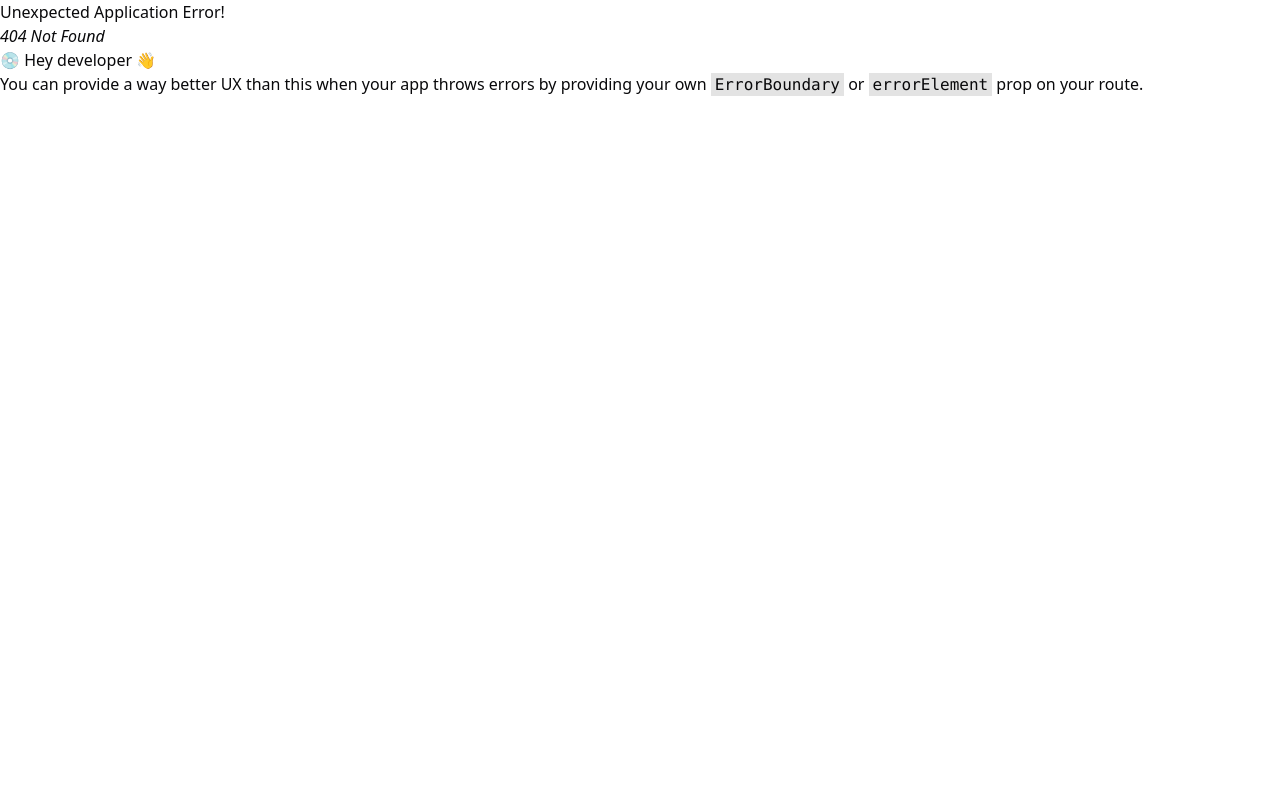
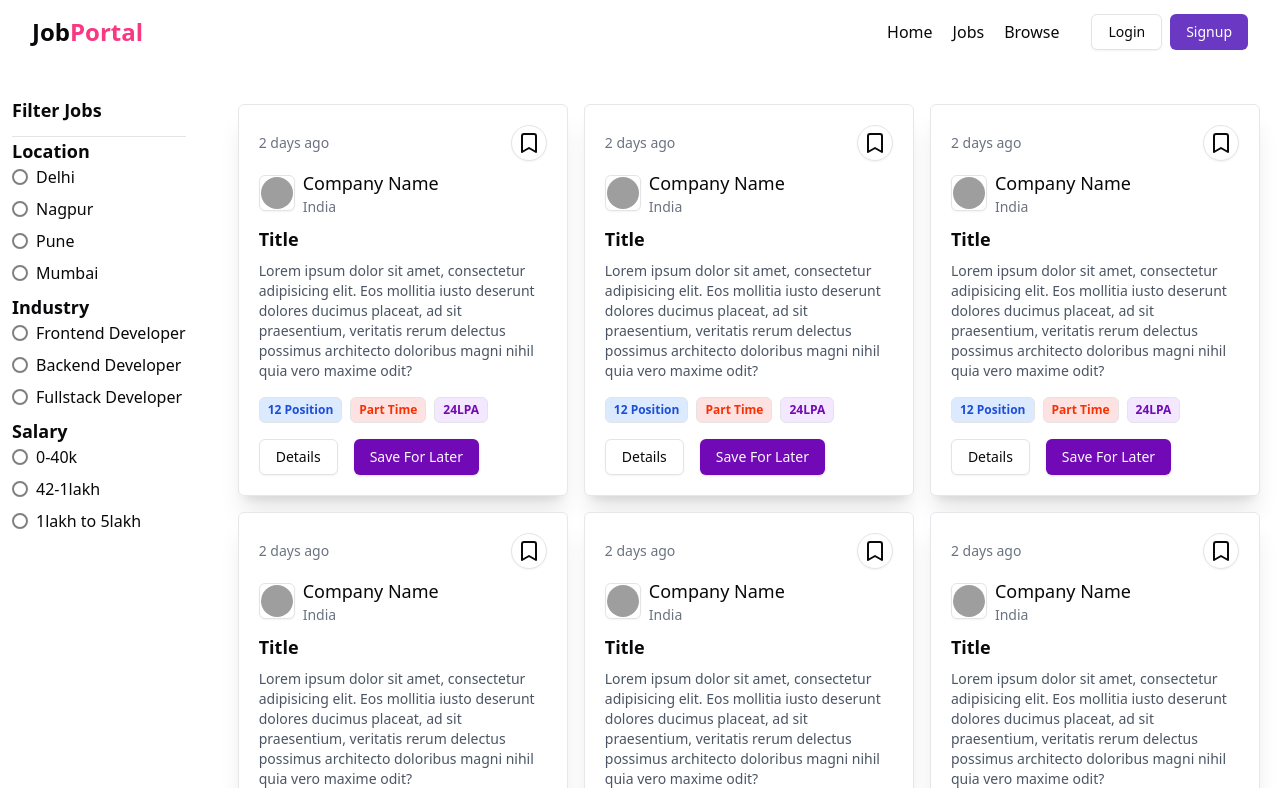
Before and after one commit to somesh-mesh/Job_portal_frontend_backend, a React (Vite) app in the folder Frontend/: page /jobs in a window 1280 px wide. Before the commit this address had no page. Built offline with nearby package versions, Linux system fonts and the light colour scheme; grey boxes are pictures that could not be loaded.

Commit message:
pages, routes and components added for jobs

```diff
--- /dev/null
+++ b/Frontend/src/components/FilterCard.jsx
@@ -0,0 +1,61 @@
+import { Label } from '@radix-ui/react-label';
+import { RadioGroup, RadioGroupItem } from '@radix-ui/react-radio-group';
+import React from 'react';
+
+const filterData = [
+    {
+        filterType: "Location",
+        array: ["Delhi", "Nagpur", "Pune", "Mumbai"]
+    },
+    {
+        filterType: "Industry",
+        array: ["Frontend Developer", "Backend Developer", "Fullstack Developer"]
+    },
+    {
+        filterType: "Salary",
+        array: ["0-40k", "42-1lakh", "1lakh to 5lakh"]
+    }
+];
+
+const FilterCard = () => {
+    return (
+        <div className='w-full bg-white p-3 rounded-medium'>
+            <h1 className='font-bold text-lg'>Filter Jobs</h1>
+            <hr className='mt-3' />
+            <RadioGroup>
+                {
+                    filterData.map((data, index) => (
+                        <div key={index}>
+                            <h1 className='font-bold text-lg'>{data.filterType}</h1>
+                            {
+                                data.array.map((item, subIndex) => (
+                                    <div key={subIndex} style={{ display: 'flex', alignItems: 'center', marginBottom: '8px' }}>
+                                        <RadioGroupItem
+                                            id={`${data.filterType}-${item}`}
+                                            value={item}
+                                            style={{
+                                                width: '16px',
+                                                height: '16px',
+                                                borderRadius: '50%',
+                                                border: '2px solid grey',
+                                                marginRight: '8px',
+                                                appearance: 'none',
+                                                display: 'inline-block',
+                                                verticalAlign: 'middle',
+                                                backgroundColor: 'white',
+                                                position: 'relative'
+                                            }}
+                                        />
+                                        <Label htmlFor={`${data.filterType}-${item}`}>{item}</Label>
+                                    </div>
+                                ))
+                            }
+                        </div>
+                    ))
+                }
+            </RadioGroup>
+        </div>
+    );
+};
+
+export default FilterCard;
--- /dev/null
+++ b/Frontend/src/components/Job.jsx
@@ -0,0 +1,61 @@
+import React from 'react';
+import { Button } from './ui/button';
+import {Bookmark } from 'lucide-react';
+import { Avatar, AvatarImage, AvatarFallback } from '@radix-ui/react-avatar';
+import { Badge } from './ui/badge';
+
+const Job = () => {
+    return (
+        <div className='p-5 rounded-md shadow-xl bg-white border border-gray-200'>
+            <div className="flex items-center justify-between">
+                <p className='text-sm text-gray-500'>2 days ago</p>
+                <Button variant="outline" className="rounded-full" size="icon">
+                    <Bookmark />
+                </Button>
+            </div>
+
+            <div className="flex items-center gap-2 my-2">
+                <Button variant="outline" size="icon" className="p-0"> {/* Removed excessive padding */}
+                    <Avatar className="w-8 h-8"> {/* Ensure avatar has a defined size */}
+                        <AvatarImage
+                            src="https://static.vecteezy.com/system/resources/thumbnails/008/214/517/small_2x/abstract-geometric-logo-or-infinity-line-logo-for-your-company-free-vector.jpg"
+                            alt="Avatar"
+                            className="w-full h-full object-cover rounded-full" // Ensure the image fits within the avatar
+                        />
+                        <AvatarFallback className="bg-gray-200 text-gray-500">A</AvatarFallback>
+                    </Avatar>
+                </Button>
+                <div className="">
+                    <h1 className='font-medium text-lg '>
+                        Company Name
+                    </h1>
+                    <p className='text-sm text-gray-500'>India</p>
+                </div>
+            </div>
+
+            <div className="">
+                <h1 className='font-bold text-lg my-2'>Title</h1>
+                <p className='text-sm text-gray-600'>Lorem ipsum dolor sit amet, consectetur adipisicing elit. Eos mollitia iusto deserunt dolores ducimus placeat, ad sit praesentium, veritatis rerum delectus possimus architecto doloribus magni nihil quia vero maxime odit?</p>
+            </div>
+
+            <div className='flex items-center gap-2 mt-4'>
+                {/* Badges with better styling */}
+                <Badge className='bg-blue-100 text-blue-700 font-bold px-2 py-1 rounded-md' variant="ghost">
+                    12 Position
+                </Badge>
+                <Badge className='bg-red-100 text-[#f83002] font-bold px-2 py-1 rounded-md' variant="ghost">
+                    Part Time
+                </Badge>
+                <Badge className='bg-purple-100 text-[#7209b7] font-bold px-2 py-1 rounded-md' variant="ghost">
+                    24LPA
+                </Badge>
+            </div>
+            <div className="flex items-center gap-4 mt-4" >
+            <Button variant="outline">Details</Button>
+            <Button className="bg-[#7209b7]">Save For Later</Button>
+            </div>
+        </div>
+    );
+};
+
+export default Job;
--- /dev/null
+++ b/Frontend/src/components/Jobs.jsx
@@ -0,0 +1,37 @@
+import React from 'react';
+import Navbar from './shared/Navbar';
+import FilterCard from './FilterCard.jsx';
+import Job from './Job.jsx';
+
+const jobsArray = [1, 2, 3, 4, 5, 6, 7, 8];
+
+const Jobs = () => {
+    return (
+        <div>
+            <Navbar />
+            <div className='max-w-7xl mx-auto mt-5'>
+                <div className='flex gap-5'>
+                    <div className='w-20%'>
+                        <FilterCard />
+                    </div>
+
+                    {jobsArray.length <= 0 ? (
+                        <span>Job Not Found</span>
+                    ) : (
+                        <div className="flex-1 h-[88vh] overflow-y-auto p-5">
+                            <div className="grid grid-cols-3 gap-4">
+                                {jobsArray.map((item, index) => (
+                                    <div key={index}>
+                                        <Job item={item} index={index} />
+                                    </div>
+                                ))}
+                            </div>
+                        </div>
+                    )}
+                </div>
+            </div>
+        </div>
+    );
+};
+
+export default Jobs;
--- a/Frontend/src/components/home.jsx
+++ b/Frontend/src/components/home.jsx
@@ -3,6 +3,7 @@ import Navbar from './shared/Navbar'
 import HeroSection from './HeroSection'
 import CategoryCarousel from './CategoryCarousel'
 import LatestJobs from './LatestJobs'
+import Footer from './shared/Footer.jsx'
 
 const home = () => {
   return (
@@ -11,6 +12,7 @@ const home = () => {
       <HeroSection />
       <CategoryCarousel />
       <LatestJobs />
+      <Footer/>
       </div>
   )
 }
--- /dev/null
+++ b/Frontend/src/components/shared/Footer.jsx
@@ -0,0 +1,58 @@
+import React from 'react'
+
+const Footer = () => {
+    return (
+        <footer className="bg-gray-800 text-white py-10">
+          <div className="max-w-7xl mx-auto px-4 sm:px-6 lg:px-8">
+            <div className="grid grid-cols-1 md:grid-cols-3 gap-8">
+              {/* Column 1 */}
+              <div>
+                <h2 className="text-lg font-semibold mb-4">About Us</h2>
+                <p className="text-sm text-gray-400">
+                 Lorem ipsum dolor sit amet consectetur adipisicing elit. Aspernatur, ipsam dignissimos unde dolor molestias possimus id minima ea maxime fugiat voluptatibus eligendi dolore culpa eius ducimus harum rerum explicabo aliquam.
+                </p>
+              </div>
+
+              {/* Column 2 */}
+              <div>
+                <h2 className="text-lg font-semibold mb-4">Quick Links</h2>
+                <ul className="text-sm text-gray-400 space-y-2">
+                  <li><a href="#home" className="hover:text-blue-400">Home</a></li>
+                  <li><a href="#about" className="hover:text-blue-400">About</a></li>
+                  <li><a href="#services" className="hover:text-blue-400">Services</a></li>
+                  <li><a href="#contact" className="hover:text-blue-400">Contact</a></li>
+                </ul>
+              </div>
+
+              {/* Column 3 */}
+              <div>
+                <h2 className="text-lg font-semibold mb-4">Follow Us</h2>
+                <div className="flex space-x-4">
+                  <a href="#" className="hover:text-blue-400">
+                    <i className="fab fa-facebook-f"></i> Facebook
+                  </a>
+                  <a href="#" className="hover:text-blue-400">
+                    <i className="fab fa-twitter"></i> Twitter
+                  </a>
+                  <a href="#" className="hover:text-blue-400">
+                    <i className="fab fa-linkedin-in"></i> LinkedIn
+                  </a>
+                  <a href="#" className="hover:text-blue-400">
+                    <i className="fab fa-instagram"></i> Instagram
+                  </a>
+                </div>
+              </div>
+            </div>
+
+            {/* Divider */}
+            <div className="mt-10 border-t border-gray-700 pt-4 text-center">
+              <p className="text-sm text-gray-400">
+                © {new Date().getFullYear()} Job Hunt. All rights reserved.
+              </p>
+            </div>
+          </div>
+        </footer>
+      );
+}
+
+export default Footer
--- a/Frontend/src/components/shared/Navbar.jsx
+++ b/Frontend/src/components/shared/Navbar.jsx
@@ -6,7 +6,7 @@ import {
   PopoverContent,
 } from "@radix-ui/react-popover";
 import {LogOut, User2 } from "lucide-react";
-import { Link, useNavigate } from 'react-router-dom'
+import { Link,useNavigate } from 'react-router-dom'
 import React, { useState } from "react";
 
 const Navbar = () => {
@@ -24,9 +24,9 @@ const Navbar = () => {
         </div>
         <div className="flex items-center gap-4">
           <ul className="flex font-medium items-center gap-5">
-            <li>Home</li>
-            <li>Jobs</li>
-            <li>Browse</li>
+            <li><Link to="/home">Home</Link></li>
+            <li><Link to="/jobs">Jobs</Link></li>
+            <li><Link to="/browse">Browse</Link></li>
           </ul>
           <div
             className="ml-4"
```
Also changed, not shown: Frontend/src/App.jsx (+9 -0 lines).
